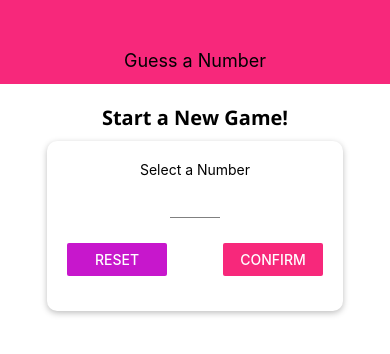
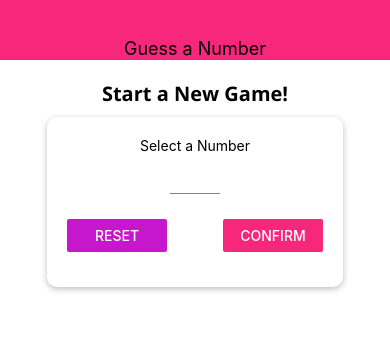
Before and after one commit to Ryomasao/udemy-react-native, a React Native app in the folder number-game/: screen / in a window 390 px wide. Shown: the top 354 px of the page. Built offline with nearby package versions, Linux system fonts and the light colour scheme.

Commit message:
Orientationの処理を追加

```diff
--- a/number-game/App.js
+++ b/number-game/App.js
@@ -1,5 +1,5 @@
-import React, { useState } from 'react'
-import { StyleSheet, View } from 'react-native'
+import React, { useState, useEffect } from 'react'
+import { StyleSheet, View, Dimensions } from 'react-native'
 import * as Font from 'expo-font'
 import { AppLoading } from 'expo'
 
@@ -20,6 +20,18 @@ export default function App() {
   const [userNumber, setUserNumber] = useState()
   const [guessRounds, setGuessRounds] = useState(0)
   const [isDataLoaded, setisDataLoaded] = useState(false)
+  const [isRotate, setIsRotate] = useState(false)
+
+  useEffect(() => {
+    const updateLayout = () => {
+      setIsRotate(current => !current)
+    }
+    // Dimensionsをdevice.jsに閉じ込めたかった。
+    // useEffectでイベントリスナーを使う場合の処理を外に出すことってできないかな
+    Dimensions.addEventListener('change', updateLayout)
+
+    return Dimensions.removeEventListener('change', updateLayout)
+  }, [])
 
   // キャッシュやfontのファイルを読み込みたい場合、その読み込みは非同期になる
   // 読み込みが完了するまではコンポーネントを非表示にする
--- a/number-game/app.json
+++ b/number-game/app.json
@@ -4,13 +4,9 @@
     "slug": "number-game",
     "privacy": "public",
     "sdkVersion": "36.0.0",
-    "platforms": [
-      "ios",
-      "android",
-      "web"
-    ],
+    "platforms": ["ios", "android", "web"],
     "version": "1.0.0",
-    "orientation": "portrait",
+    "orientation": "default",
     "icon": "./assets/icon.png",
     "splash": {
       "image": "./assets/splash.png",
@@ -20,9 +16,7 @@
     "updates": {
       "fallbackToCacheTimeout": 0
     },
-    "assetBundlePatterns": [
-      "**/*"
-    ],
+    "assetBundlePatterns": ["**/*"],
     "ios": {
       "supportsTablet": true
     }
--- a/number-game/components/Header.js
+++ b/number-game/components/Header.js
@@ -1,6 +1,8 @@
 import React from 'react'
 import { View, Text, StyleSheet } from 'react-native'
+
 import Colors from '../const/colors'
+import { height } from '../utils/device'
 
 const Header = ({ title }) => {
   return (
@@ -13,8 +15,7 @@ const Header = ({ title }) => {
 const styles = StyleSheet.create({
   header: {
     width: '100%',
-    height: 90,
-    maxHeight: '10%',
+    height: height > 420 ? 90 : 60,
     paddingTop: 36,
     backgroundColor: Colors.primary,
     justifyContent: 'center',
--- a/number-game/screens/StartGameScreen.js
+++ b/number-game/screens/StartGameScreen.js
@@ -7,6 +7,8 @@ import {
   TouchableWithoutFeedback,
   Keyboard,
   Alert,
+  ScrollView,
+  KeyboardAvoidingView,
 } from 'react-native'
 
 import Colors from '../const/colors'
@@ -61,6 +63,12 @@ const StartGameScreens = ({ onStart }) => {
   }
 
   return (
+    <ScrollView>
+      {/*
+      KeyboardAboidingViewで、keyboardが表示されたときに、Viewにかぶらないようにoffset分ずらしてくれる！
+      behaviorには他にもpaddingとかある。違いは公式をみよう。
+      */}
+      <KeyboardAvoidingView behavior="position" keyboardVerticalOffset={30}>
         <TouchableWithoutFeedback
           onPress={() => {
             Keyboard.dismiss()
@@ -100,6 +108,8 @@ const StartGameScreens = ({ onStart }) => {
             {confirmedOutPut}
           </View>
         </TouchableWithoutFeedback>
+      </KeyboardAvoidingView>
+    </ScrollView>
   )
 }
 
@@ -119,8 +129,7 @@ const styles = StyleSheet.create({
     marginVertical: 10,
   },
   inputContainer: {
-    width: 300,
-    maxWidth: '80%',
+    width: '80%',
   },
   input: {
     width: 50,
```
Lines whose indentation alone changed are shown as unchanged.
